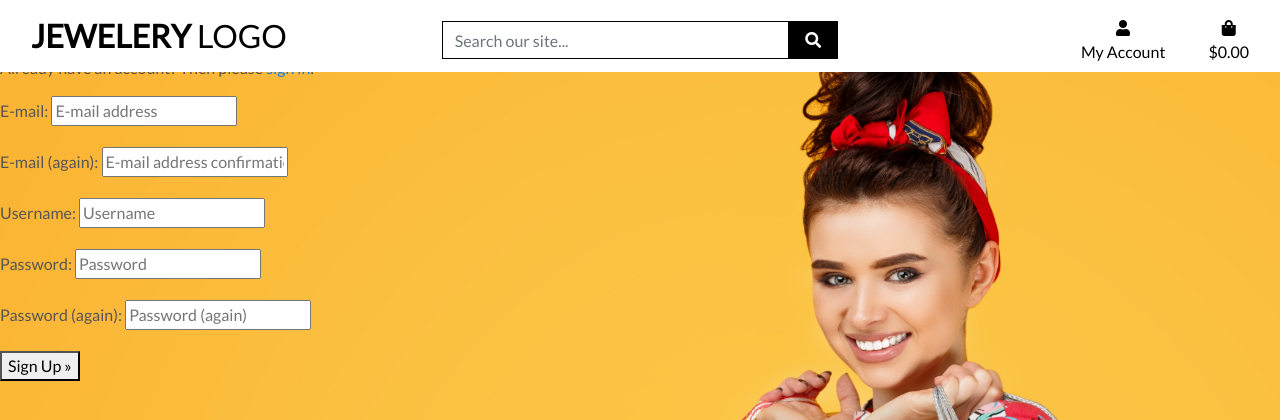
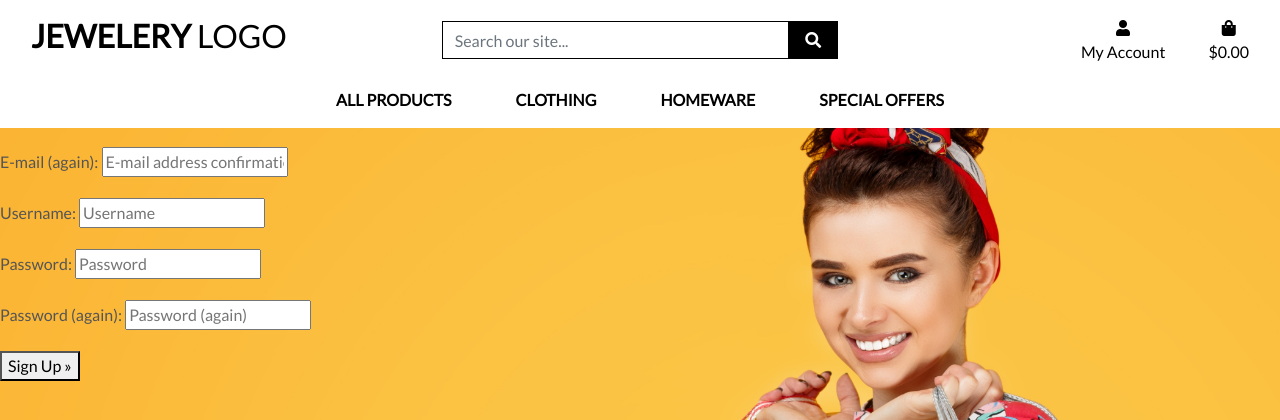
Before and after one commit to anthonyfdunphy/ecommerce-application, a Django app: page /accounts/signup/ in a window 1280 px wide. Shown: the top 420 px of the page. Run offline with Django 3.2, Linux system fonts and the light colour scheme.

Commit message:
added homepage nav setup

```diff
--- a/ecommerce_site/templates/base.html
+++ b/ecommerce_site/templates/base.html
@@ -97,6 +97,15 @@
                 </ul>
             </div>
         </div>
+        <div class="row bg-white">
+            <nav class="navbar navbar-expand-lg navbar-light w-100">
+                <button class="navbar-toggler" data-toggle="collapse" data-target="#main-nav" aria-controls="#main-nav" aria-label="Toggle navigation">
+                    <span class="navbar-toggler-icon"></span>
+                </button>
+                {% include 'includes/mobile-top-header.html' %}
+                {% include 'includes/main-nav.html' %}
+            </nav>
+        </div>
     </header>
 
     {% if messages %}
--- /dev/null
+++ b/ecommerce_site/templates/includes/main-nav.html
@@ -0,0 +1,53 @@
+<div class="collapse navbar-collapse" id="main-nav">
+    <ul class="navbar-nav w-auto mx-auto">
+
+        <li class="nav-item dropdown">
+            <a class="logo-font font-weight-bold nav-link text-black mr-5" href="#" id="all-products-link" data-toggle="dropdown" aria-haspopup="true" aria-expanded="false">
+                All Products
+            </a>
+            <div class="dropdown-menu border-0" aria-labelledby="all-products-link">
+                <a href="" class="dropdown-item">By Price</a>
+                <a href="" class="dropdown-item ">By Rating</a>
+                <a href="" class="dropdown-item ">By Category</a>
+                <a href="" class="dropdown-item">All Products</a>
+            </div>
+        </li>
+
+        <li class="nav-item dropdown">
+            <a class="logo-font font-weight-bold nav-link text-black mr-5" href="#" id="clothing-link" data-toggle="dropdown" aria-haspopup="true" aria-expanded="false">
+                Clothing
+            </a>
+            <div class="dropdown-menu border-0" aria-labelledby="clothing-link">
+                <a href="" class="dropdown-item">Activewear &amp; Essentials</a>
+                <a href="" class="dropdown-item">Jeans</a>
+                <a href="" class="dropdown-item">Shirts</a>
+                <a href="" class="dropdown-item">All Clothing</a>
+            </div>
+        </li>
+
+        <li class="nav-item dropdown">
+            <a class="logo-font font-weight-bold nav-link text-black mr-5" href="#" id="homeware-link" data-toggle="dropdown" aria-haspopup="true" aria-expanded="false">
+                Homeware
+            </a>
+            <div class="dropdown-menu border-0" aria-labelledby="homeware-link">
+                <a href="" class="dropdown-item">Bed &amp; Bath</a>
+                <a href="" class="dropdown-item">Kitchen &amp; Dining</a>
+                <a href="" class="dropdown-item">All Homeware</a>
+            </div>
+        </li>
+
+        <li class="nav-item dropdown">
+            <a class="logo-font font-weight-bold nav-link text-black" href="#" id="specials-link" data-toggle="dropdown" aria-haspopup="true" aria-expanded="false">
+                Special Offers
+            </a>
+            <div class="dropdown-menu border-0" aria-labelledby="specials-link">
+                <a href="" class="dropdown-item">New Arrivals</a>
+                <a href="" class="dropdown-item">Deals</a>
+                <a href="" class="dropdown-item">Clearance</a>
+                <a href="" class="dropdown-item">All Specials</a>
+            </div>
+        </li>
+
+    </ul>
+
+</div>
```
Also changed, not shown: ecommerce_site/templates/includes/mobile-top-header.html (added).
